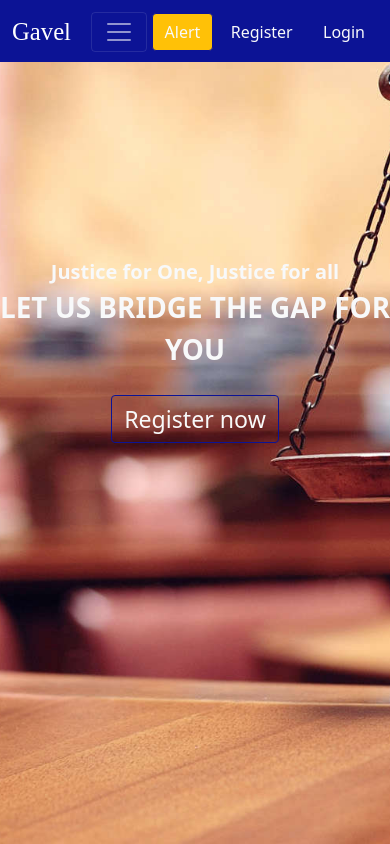
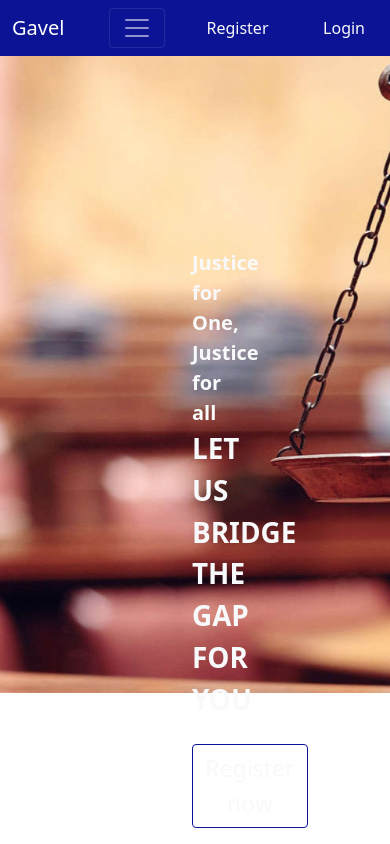
Before and after one commit to OyinDee/gavel, a React (Create React App) app: page / in a window 390 px wide. Built offline with nearby package versions, Linux system fonts and the light colour scheme.

Commit message:
Revert "adjusted the responsiveness"
This reverts commit ecf72f04bc296d65d2e76d21ff8b18acba016396.

```diff
--- a/src/layouts/Navbar.js
+++ b/src/layouts/Navbar.js
@@ -5,8 +5,8 @@ const Navbar = () => {
   return (
     <div>
         <nav className="navbar navbar-expand-lg navbar-dark bg-gavel">
-            <div className="container-fluid" style={{position: 'relative', marginRight: '0'}}>
-                <Link className="navbar-brand fs-2" to="/" style={{fontFamily : 'ink free'}}>Gavel</Link>
+            <div className="container-fluid">
+                <Link className="navbar-brand" to="/">Gavel</Link>
                 <button className="navbar-toggler" type="button" data-bs-toggle="collapse" data-bs-target="#navbarTogglerDemo02" aria-controls="navbarTogglerDemo02" aria-expanded="false" aria-label="Toggle navigation">
                 <span className="navbar-toggler-icon"></span>
                 </button>
@@ -23,8 +23,7 @@ const Navbar = () => {
                         </li>
                     </ul>
                 </div>
-                <Link className='btn btn-outline-gavel text-light ml-2 bg-warning' to="/distress">Alert</Link>
-                <Link className='btn btn-outline-gavel text-light ml-2' to="/register">Register</Link>
+                <Link className='btn btn-outline-gavel text-light' to="/register">Register</Link>
                 <Link className='btn btn-outline-gavel text-light' to="/login">Login</Link>
             </div>
         </nav>
--- a/src/pages/Home.css
+++ b/src/pages/Home.css
@@ -1,13 +1,9 @@
 .home_background{
     background: url(/src/register.jpg) no-repeat center fixed;
     background-size: cover;
-    padding-top: 50%;
+    height: 39.8em;
+    padding: 12em;
     font-weight: bold;
-    position: fixed;
-    left: 0;
-    right: 0;
-    bottom: 0;
-    top: 3.89em;
 }
 .btn{
     background-color: #0c1395;
```
